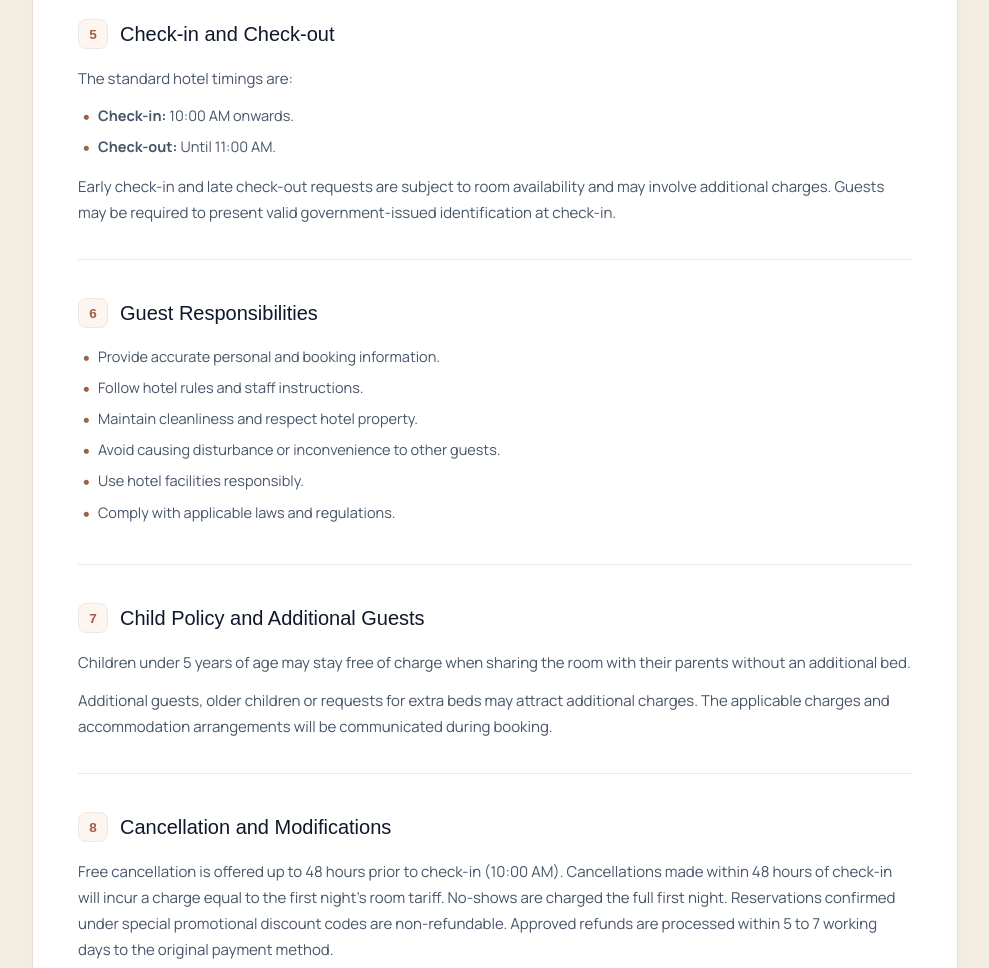
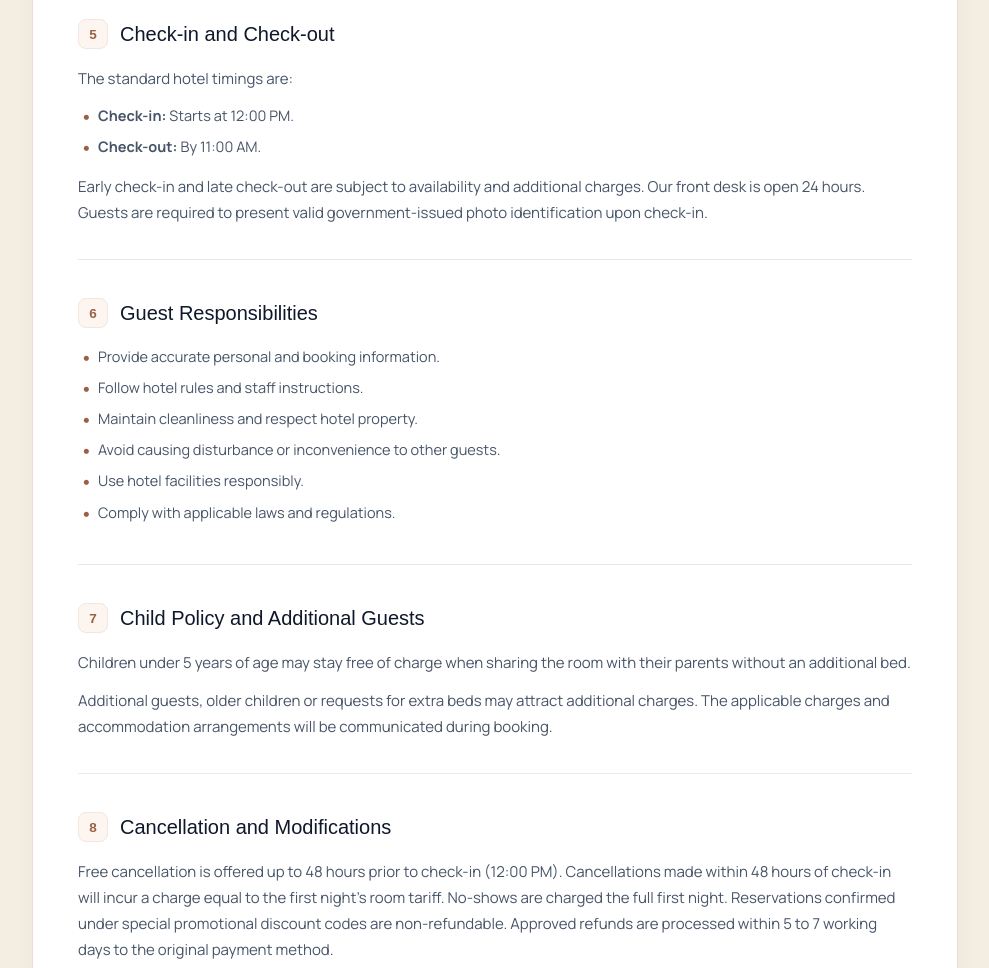
Before and after one commit to gv-gaurav/hotel-destin, a PHP site: page /terms.php in a window 1280 px wide. Shown: the part 1563-2531 px from the top of the page, without its empty margins (145-1134 px from the left). Run offline with PHP 8.4, Linux system fonts and the light colour scheme; data comes from the database, SQL or seed files in the repository; some libraries are stand-ins or nearby versions; some web fonts are replaced.

Commit message:
Update property check-in to 12:00 PM and check-out to 11:00 AM with 24hr front desk policy

```diff
--- a/include/head-scripts.php
+++ b/include/head-scripts.php
@@ -47,7 +47,7 @@ echo '<link rel="canonical" href="' . htmlspecialchars($page_canonical) . '">' .
   "priceRange": "₹1,500 - ₹5,000",
   "currenciesAccepted": "INR",
   "paymentAccepted": "Cash, Credit Card, Debit Card, UPI, Net Banking",
-  "checkinTime": "10:00",
+  "checkinTime": "12:00",
   "checkoutTime": "11:00",
   "hasMap": "https://maps.google.com/?cid=16081290616905586481",
   "aggregateRating": {
--- a/index.php
+++ b/index.php
@@ -1605,7 +1605,7 @@
                   </button>
                 </h5>
                 <div class="accordion-collapse collapse show" id="collapseOne" aria-labelledby="headingOne" data-bs-parent="#accordionFAQ">
-                  <div class="accordion-body">Check-in time is from 10:00 AM, and check-out time is until 11:00 AM. Early check-in or late check-out requests are subject to room availability and prior confirmation with our front desk.</div>
+                  <div class="accordion-body">Check-in starts at 12:00 PM, and check-out is by 11:00 AM. Early check-in and late check-out are subject to availability and additional charges. Our front desk is open 24 hours.</div>
                 </div>
               </div>
               <div class="accordion-item wow fadeInUp">
--- a/terms.php
+++ b/terms.php
@@ -304,11 +304,11 @@ require_once __DIR__ . '/db.php';
                                     The standard hotel timings are:
                                 </p>
                                 <ul class="policy-list">
-                                    <li><strong>Check-in:</strong> 10:00 AM onwards.</li>
-                                    <li><strong>Check-out:</strong> Until 11:00 AM.</li>
+                                    <li><strong>Check-in:</strong> Starts at 12:00 PM.</li>
+                                    <li><strong>Check-out:</strong> By 11:00 AM.</li>
                                 </ul>
                                 <p class="policy-text mb-0">
-                                    Early check-in and late check-out requests are subject to room availability and may involve additional charges. Guests may be required to present valid government-issued identification at check-in.
+                                    Early check-in and late check-out are subject to availability and additional charges. Our front desk is open 24 hours. Guests are required to present valid government-issued photo identification upon check-in.
                                 </p>
                             </div>
 
@@ -349,7 +349,7 @@ require_once __DIR__ . '/db.php';
                                     <span>Cancellation and Modifications</span>
                                 </h2>
                                 <p class="policy-text">
-                                    Free cancellation is offered up to 48 hours prior to check-in (10:00 AM). Cancellations made within 48 hours of check-in will incur a charge equal to the first night's room tariff. No-shows are charged the full first night. Reservations confirmed under special promotional discount codes are non-refundable. Approved refunds are processed within 5 to 7 working days to the original payment method.
+                                    Free cancellation is offered up to 48 hours prior to check-in (12:00 PM). Cancellations made within 48 hours of check-in will incur a charge equal to the first night's room tariff. No-shows are charged the full first night. Reservations confirmed under special promotional discount codes are non-refundable. Approved refunds are processed within 5 to 7 working days to the original payment method.
                                 </p>
                                 <p class="policy-text mb-0">
                                     Please refer to our <a href="refund-policy.php" class="policy-contact-link">Refund Policy</a> for further information.
--- a/thank-you.php
+++ b/thank-you.php
@@ -387,7 +387,7 @@ $page_robots = 'noindex, nofollow';
                             Check-In Guidelines
                         </h4>
                         <ul class="guideline-list">
-                            <li>Standard check-in commences at 10:00 AM; check-out is before 11:00 AM.</li>
+                            <li>Check-in starts at 12:00 PM, and check-out is by 11:00 AM. Early check-in and late check-out are subject to availability and additional charges. Our front desk is open 24 hours.</li>
                             <li>Please bring a valid government photo identification card for verification at the reception desk.</li>
                             <li>To customize airport shuttle pickups, call our desk 24 hours prior to flight arrival.</li>
                         </ul>
```
